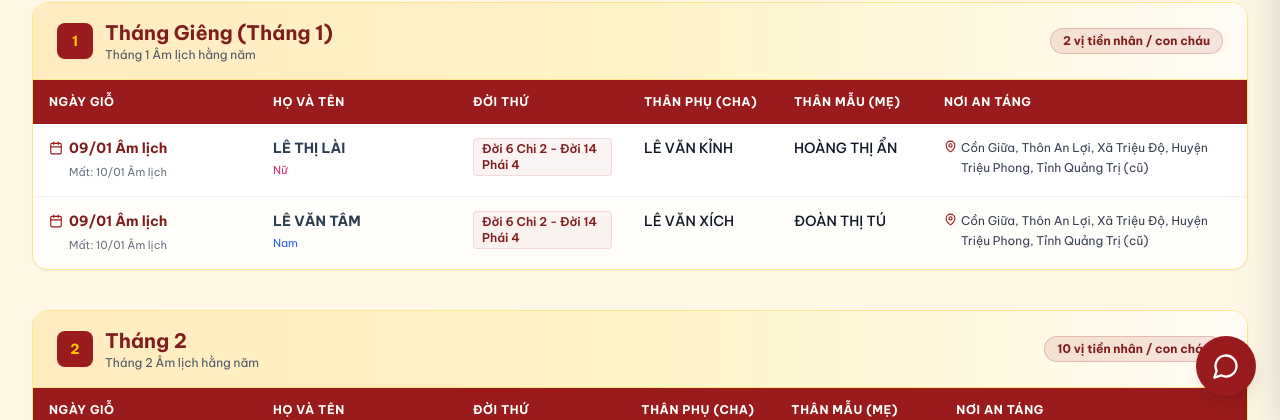
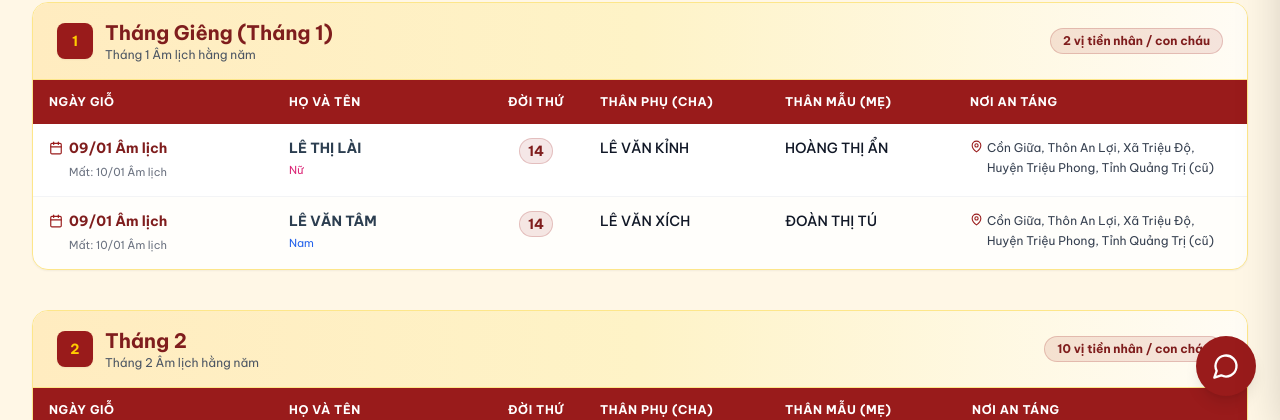
Before and after one commit to LGKAI/Portal-HoLeVan-Phai4-Chi2, a React (Vite) app in the folder frontend/: page /memorials in a window 1280 px wide. Shown: the part 380-800 px from the top of the page. Built offline with nearby package versions, Linux system fonts and the light colour scheme; no server answers.

Commit message:
fix schedule table size

```diff
--- a/frontend/src/data/memorials.json
+++ b/frontend/src/data/memorials.json
@@ -124,7 +124,7 @@
     "full_name": "LÊ VĂN HVVD",
     "generation_desc": "Đời 3 Chi 2 - Đời 11 Phái 4",
     "father_name": "LÊ VĂN NGHỊ",
-    "mother_name": "THỊ MẸO (Không rõ Họ",
+    "mother_name": "THỊ MẸO (Không rõ Họ)",
     "gender": "Nam",
     "burial_place": "Cồn Giữa, Thôn An Lợi, Xã Triệu Độ, Huyện Triệu Phong, Tỉnh Quảng Trị (cũ)",
     "notes": ""
@@ -241,7 +241,7 @@
     "full_name": "LÊ VĂN DỤ",
     "generation_desc": "Đời 3 Chi 2 - Đời 11 Phái 4",
     "father_name": "LÊ VĂN NGHỊ",
-    "mother_name": "THỊ MẸO (Không rõ Họ",
+    "mother_name": "THỊ MẸO (Không rõ Họ)",
     "gender": "Nam",
     "burial_place": "Cồn Giữa, Thôn An Lợi, Xã Triệu Độ, Huyện Triệu Phong, Tỉnh Quảng Trị (cũ)",
     "notes": ""
@@ -735,7 +735,7 @@
     "full_name": "LÊ THỊ CHÚT",
     "generation_desc": "Đời 3 Chi 2 - Đời 11 Phái 4",
     "father_name": "LÊ VĂN NGHỊ",
-    "mother_name": "THỊ MẸO (Không rõ Họ",
+    "mother_name": "THỊ MẸO (Không rõ Họ)",
     "gender": "Nữ",
     "burial_place": "Không rõ",
     "notes": ""
@@ -773,7 +773,7 @@
     "death_date": "06/08 Âm lịch",
     "full_name": "LÊ THỊ LẬP (Ý)",
     "generation_desc": "Đời 5 Chi 2 - Đời 13 Phái 4",
-    "father_name": "LÊ VĂN THỤY (Thoại",
+    "father_name": "LÊ VĂN THỤY (Thoại)",
     "mother_name": "NGUYỄN THỊ MIÊN",
     "gender": "Nữ",
     "burial_place": "Không rõ",
@@ -1086,7 +1086,7 @@
     "full_name": "LÊ THỊ HIỆT",
     "generation_desc": "Đời 3 Chi 2 - Đời 11 Phái 4",
     "father_name": "LÊ VĂN NGHỊ",
-    "mother_name": "THỊ MẸO (Không rõ Họ",
+    "mother_name": "THỊ MẸO (Không rõ Họ)",
     "gender": "Nữ",
     "burial_place": "Cồn Giữa, Thôn An Lợi, Xã Triệu Độ, Huyện Triệu Phong, Tỉnh Quảng Trị (cũ)",
     "notes": ""
@@ -1137,7 +1137,7 @@
     "death_date": "20/10 Âm lịch",
     "full_name": "LÊ THỊ TÁC",
     "generation_desc": "Đời 5 Chi 2 - Đời 13 Phái 4",
-    "father_name": "LÊ VĂN THỤY (Thoại",
+    "father_name": "LÊ VĂN THỤY (Thoại)",
     "mother_name": "NGUYỄN THỊ MIÊN",
     "gender": "Nữ",
     "burial_place": "Cồn Giữa, Thôn An Lợi, Xã Triệu Độ, Huyện Triệu Phong, Tỉnh Quảng Trị (cũ)",
@@ -1242,7 +1242,7 @@
     "full_name": "LÊ THỊ MỌT",
     "generation_desc": "Đời 3 Chi 2 - Đời 11 Phái 4",
     "father_name": "LÊ VĂN NGHỊ",
-    "mother_name": "THỊ MẸO (Không rõ Họ",
+    "mother_name": "THỊ MẸO (Không rõ Họ)",
     "gender": "Nữ",
     "burial_place": "Cồn Giữa, Thôn An Lợi, Xã Triệu Độ, Huyện Triệu Phong, Tỉnh Quảng Trị (cũ)",
     "notes": "Đã lấy Chồng (Ông Trần Văn (Không rõ Tên) ở Thôn Gia Độ, Xã Triệu Độ, Huyện Triệu Phong, Tỉnh Quảng Trị (cũ)), Có 5 người con gái, Bà về hồi tôn"
@@ -1393,7 +1393,7 @@
   {
     "id": 8020,
     "month": 0,
-    "gio_date": "Chưa rõ ngày cụ thể (mất 1991)",
+    "gio_date": "Chưa rõ ngày cụ thể (mất 1991 (Tân Mùi))",
     "death_date": "1991",
     "full_name": "LÊ HVVD",
     "generation_desc": "Đời 7 Chi 2 - Đời 15 Phái 4",
--- a/frontend/src/pages/MemorialCalendarPage.tsx
+++ b/frontend/src/pages/MemorialCalendarPage.tsx
@@ -21,6 +21,19 @@ const MONTH_OPTIONS = [
   { id: 12, label: 'Tháng Chạp (Tháng 12)', shortLabel: 'Tháng 12' },
   { id: 99, label: 'Chưa rõ ngày tháng (chỉ có năm mất)', shortLabel: 'Chưa rõ ngày' },
 ];
+
+function getPhaiGeneration(desc?: string): string {
+  if (!desc) return '-';
+  const phaiMatch = desc.match(/[Đđ]ời\s*(\d+)\s*Phái/i);
+  if (phaiMatch) return phaiMatch[1];
+  const phaiMatch2 = desc.match(/Phái[^\d]*[Đđ]ời\s*(\d+)/i);
+  if (phaiMatch2) return phaiMatch2[1];
+  const allDoi = [...desc.matchAll(/[Đđ]ời\s*(\d+)/gi)];
+  if (allDoi.length > 1) return allDoi[allDoi.length - 1][1];
+  if (allDoi.length === 1) return allDoi[0][1];
+  const numMatch = desc.match(/\d+/);
+  return numMatch ? numMatch[0] : desc;
+}
 
 const MemorialCalendarPage: React.FC = () => {
   // Khởi tạo sẵn từ dữ liệu hiện có để luôn có đầy đủ 109 ngày giỗ ngay lập tức
@@ -218,12 +231,12 @@ const MemorialCalendarPage: React.FC = () => {
                     <table className="w-full text-left text-sm">
                       <thead className="bg-primary text-white text-xs uppercase tracking-wider font-semibold">
                         <tr>
-                          <th className="py-3.5 px-4 w-56">Ngày giỗ</th>
-                          <th className="py-3.5 px-4 min-w-[200px]">Họ và tên</th>
-                          <th className="py-3.5 px-4 min-w-[140px]">Đời thứ</th>
-                          <th className="py-3.5 px-4 min-w-[150px]">Thân phụ (Cha)</th>
-                          <th className="py-3.5 px-4 min-w-[150px]">Thân mẫu (Mẹ)</th>
-                          <th className="py-3.5 px-4 min-w-[170px]">Nơi an táng</th>
+                          <th className="py-3.5 px-4 w-60 min-w-[225px]">Ngày giỗ</th>
+                          <th className="py-3.5 px-4 min-w-[215px]">Họ và tên</th>
+                          <th className="py-3.5 px-3 w-24 min-w-[96px] text-center">Đời thứ</th>
+                          <th className="py-3.5 px-4 min-w-[185px]">Thân phụ (Cha)</th>
+                          <th className="py-3.5 px-4 min-w-[185px]">Thân mẫu (Mẹ)</th>
+                          <th className="py-3.5 px-4 min-w-[185px]">Nơi an táng</th>
                         </tr>
                       </thead>
                       <tbody className="divide-y divide-gray-100">
@@ -280,9 +293,12 @@ const MemorialCalendarPage: React.FC = () => {
                               </td>
 
                               {/* Đời thứ */}
-                              <td className="py-3.5 px-4 align-top">
-                                <span className="inline-block bg-primary/5 text-primary-dark px-2 py-0.5 rounded text-xs font-semibold border border-primary/10">
-                                  {item.generation_desc || '-'}
+                              <td className="py-3.5 px-3 text-center align-top">
+                                <span
+                                  className="inline-flex items-center justify-center min-w-[32px] px-2 py-0.5 bg-primary/10 text-primary-dark rounded-full text-sm font-bold border border-primary/20"
+                                  title={item.generation_desc}
+                                >
+                                  {getPhaiGeneration(item.generation_desc)}
                                 </span>
                               </td>
 
```
Also changed, not shown: 1 other file (tests, documents, lock files or other folders).
